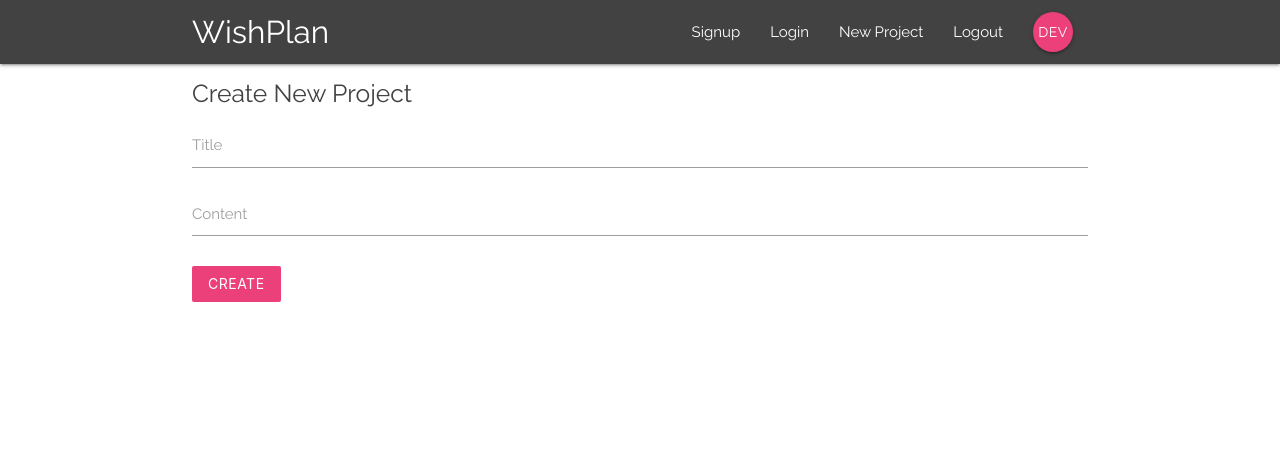
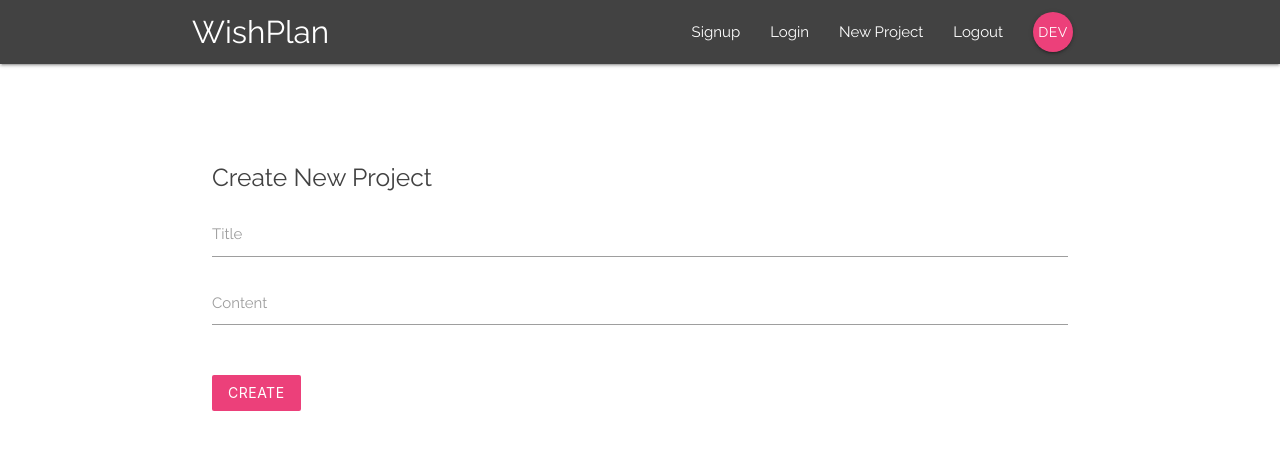
Before and after one commit to wish9919/firebase-react-redux, a React (Create React App) app: page /create in a window 1280 px wide. Shown: the top 450 px of the page. Built offline with nearby package versions, Linux system fonts and the light colour scheme.

Commit message:
some style

```diff
--- a/src/index.scss
+++ b/src/index.scss
@@ -2,5 +2,25 @@
 
 html,
 body {
+  margin: 0;
+  padding: 0;
   font-family: "Raleway", sans-serif;
 }
+
+form {
+  padding: 20px;
+  margin-top: 60px;
+}
+
+form button,
+form h5 {
+  margin: 20px 0;
+}
+
+input[type="text"]:not(.browser-default):focus:not([readonly]),
+input[type="email"]:not(.browser-default):focus:not([readonly]),
+input[type="password"]:not(.browser-default):focus:not([readonly]),
+textarea.materialize-textarea:focus:not([readonly]) {
+  border-color: #ec407a;
+  box-shadow: none;
+}
```
